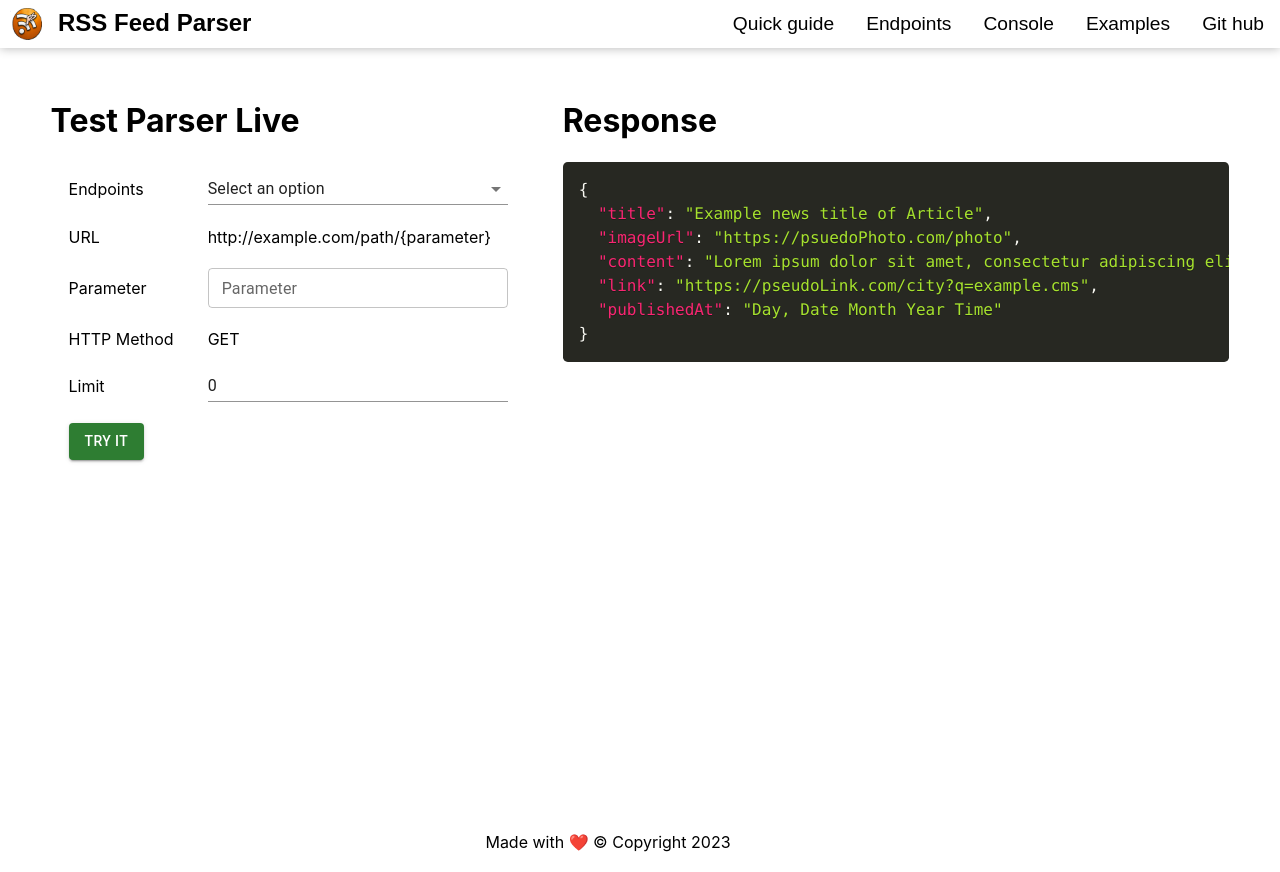
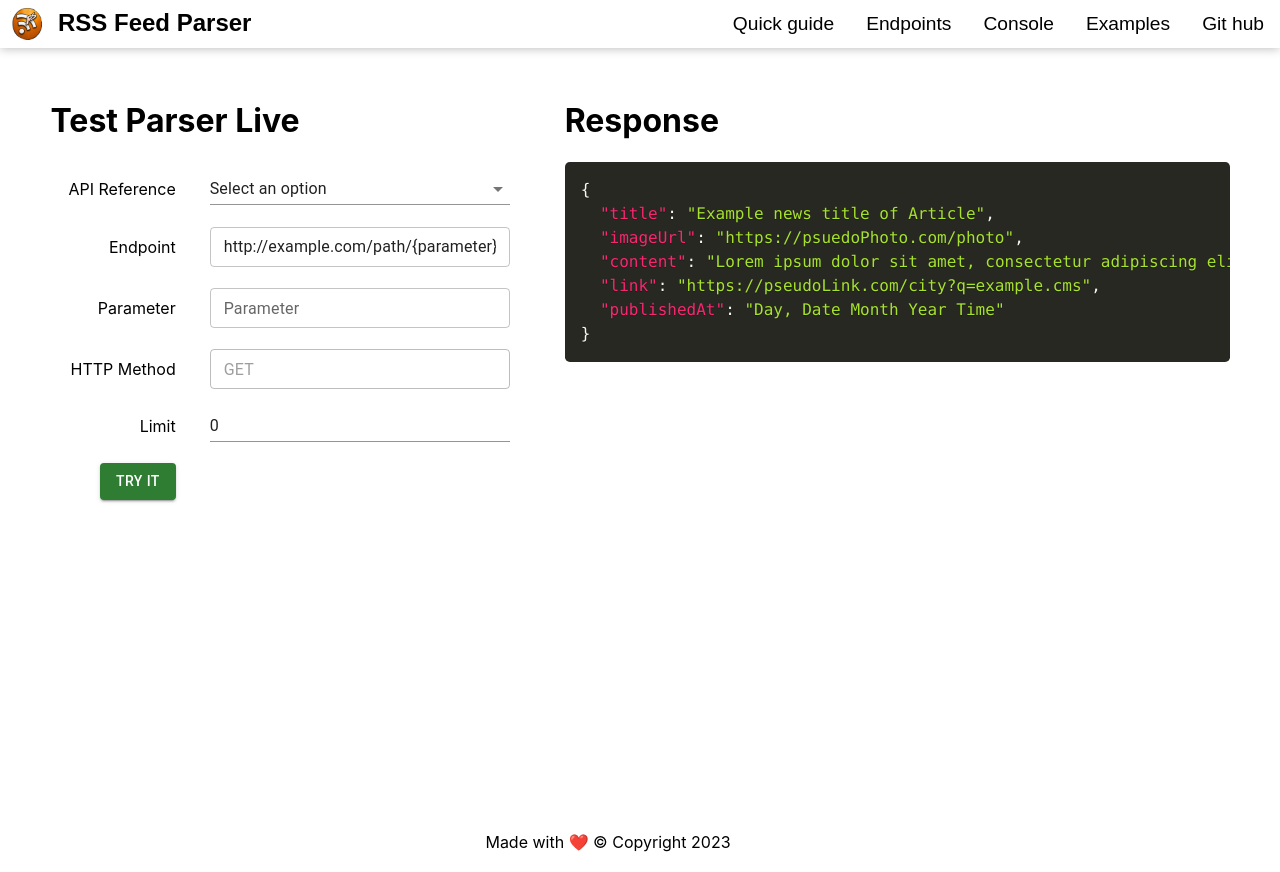
Before and after one commit to kunalkashyap-1/RSS_feed_parser-scraper, a React (Create React App) app in the folder documentation/: page /Console in a window 1280 px wide. Built offline with nearby package versions, Linux system fonts and the light colour scheme.

Commit message:
more mui components for console component

```diff
--- a/documentation/src/App.css
+++ b/documentation/src/App.css
@@ -110,3 +110,7 @@ td{
   height:auto;
   max-height:27rem;
 }
+
+tr td:first-child{
+  text-align:right;
+}
--- a/documentation/src/components/Console.jsx
+++ b/documentation/src/components/Console.jsx
@@ -32,7 +32,7 @@ function Console() {
 
     useEffect(() => {
         // console.log(endpoint);
-        submit === 1 ? fetch(`${endpoint}${param}${limit>0?`?limit=${limit}`:""}`)
+        submit === 1 ? fetch(`${endpoint}${param}${limit > 0 ? `?limit=${limit}` : ""}`)
             .then((response) => response.json())
             .then((res) => {
                 // console.log(res);
@@ -57,8 +57,7 @@ function Console() {
             <table>
                 <tbody>
                     <tr>
-                        <td>Endpoints</td>
-                        {/* <td>{endpoint}</td> */}
+                        <td>API Reference</td>
                         <td>
                             <NativeSelect
                                 // defaultValue={option}
@@ -74,8 +73,18 @@ function Console() {
                         </td>
                     </tr>
                     <tr>
-                        <td>URL</td>
-                        <td>{`${endpoint}${param}${limit>0?`?limit=${limit}`:""}`}</td>
+                        <td>Endpoint</td>
+                        <td>
+                            <TextField
+                                type='text'
+                                value={`${endpoint}${param}${limit>0?`?limit=${limit}`:""}`}
+                                sx={{width:300}}
+                                size="small"
+                                variant='outlined'
+                                inputProps={
+                                    { readOnly: true, }
+                                }/>
+                            </td>
                     </tr>
                     <tr>
                         <td>Parameter</td>
@@ -94,7 +103,18 @@ function Console() {
                     </tr>
                     <tr>
                         <td>HTTP Method</td>
-                        <td>GET</td>
+                        <td>
+                        <TextField
+                                type='text'
+                                value="GET"
+                                sx={{width:300}}
+                                disabled={true}
+                                size="small"
+                                variant='outlined'
+                                inputProps={
+                                    { readOnly: true, }
+                                }/>
+                        </td>
                     </tr>
                     <tr>
                         <td>Limit</td>
@@ -102,10 +122,10 @@ function Console() {
                             <Input
                                 type="number"
                                 value={limit}
-                            sx={{width:300}}
-                            onChange={(event)=>{
+                                sx={{ width: 300 }}
+                                onChange={(event) => {
                                     const amt = event.target.value;
-                                setLimit( amt >-1?amt:0);
+                                    setLimit(amt > -1 ? amt : 0);
                                 }}
                             />
                         </td>
```
Lines whose indentation alone changed are shown as unchanged.
